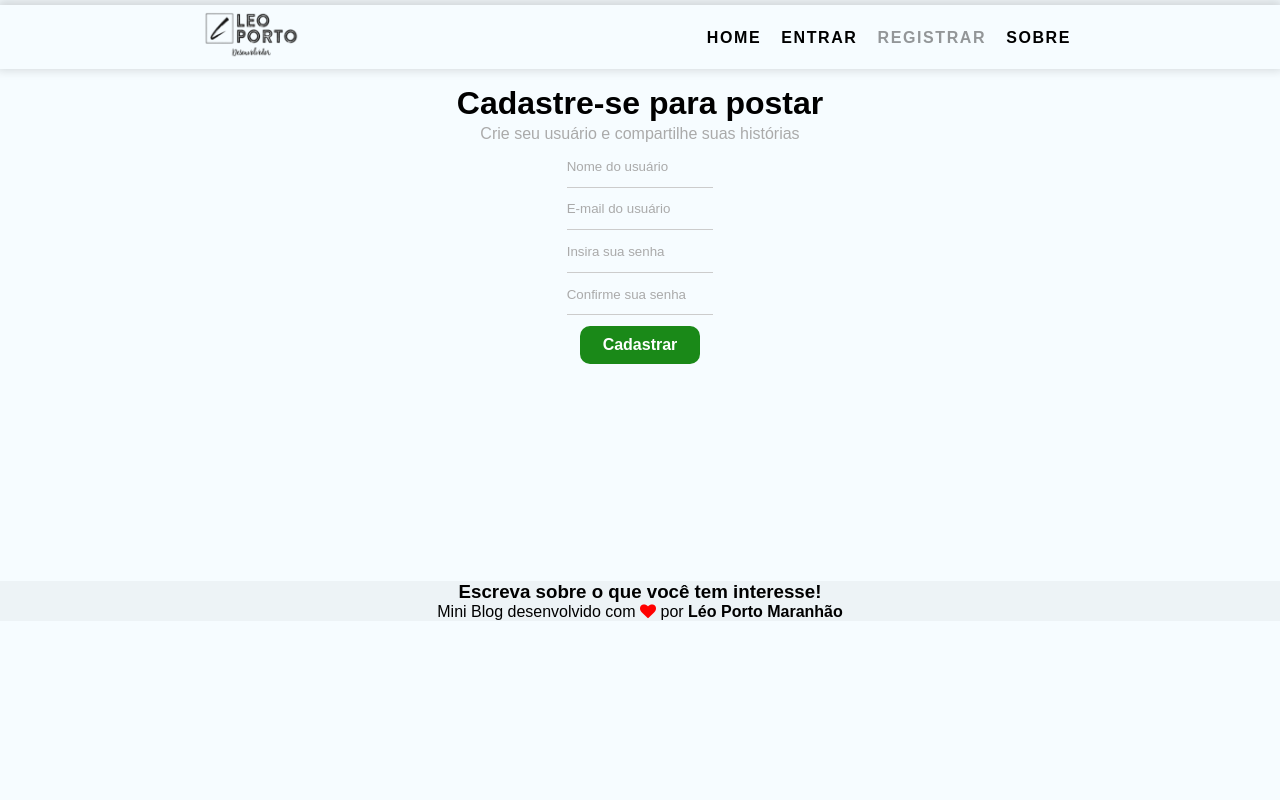
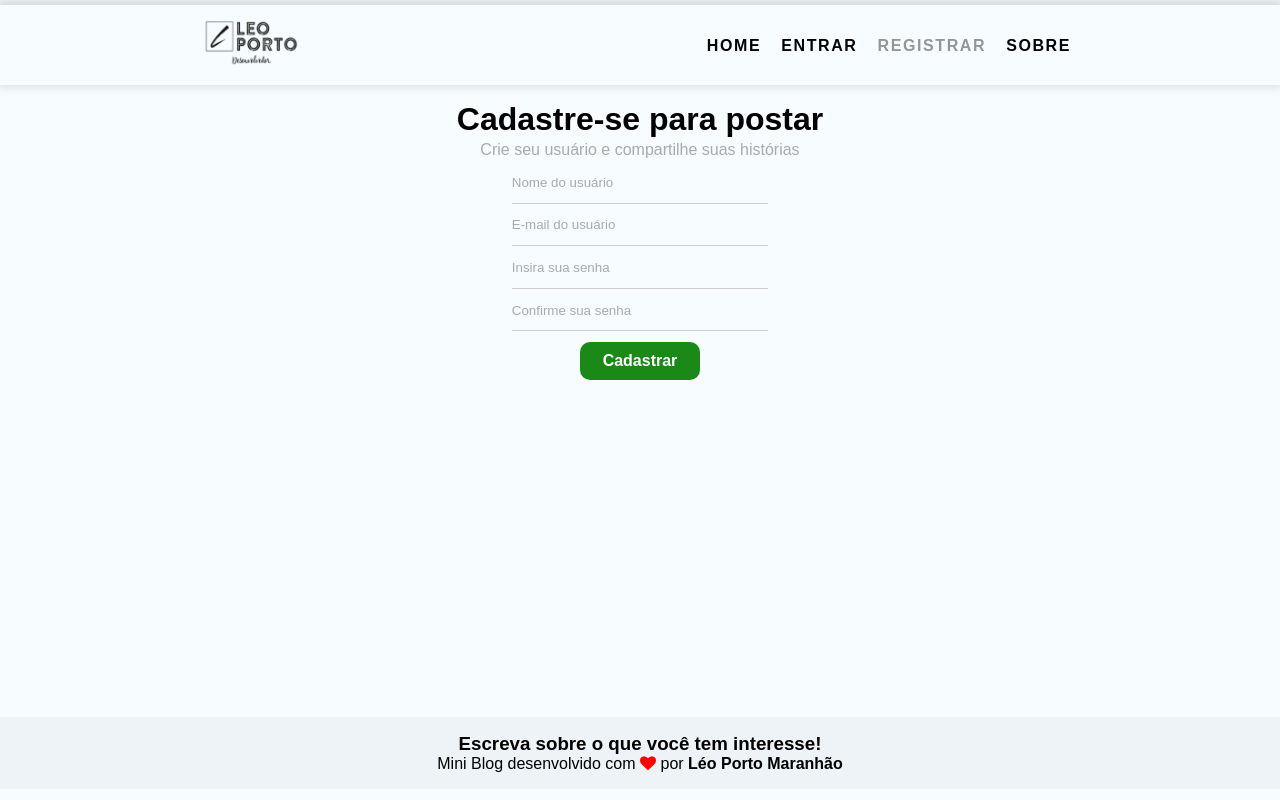
Before and after one commit to LeozinhoPortoM/react-miniblog, a React (Create React App) app: page /register in a window 1280 px wide. Built offline with nearby package versions, Linux system fonts and the light colour scheme; the HTML template or start-up script is replaced by a standard one.

Commit message:
setting pages styles

```diff
--- a/src/components/Footer/style.css
+++ b/src/components/Footer/style.css
@@ -4,4 +4,5 @@ footer{
     align-items: center;
     justify-content: center;
     background-color: #edf3f6;
+    height: 9vh;
 }
--- a/src/components/Navbar/style.css
+++ b/src/components/Navbar/style.css
@@ -1,4 +1,5 @@
 nav {
+  height: 10vh;
   display: flex;
   justify-content: space-around;
   align-items: center;
--- a/src/index.css
+++ b/src/index.css
@@ -38,7 +38,7 @@ nav button:hover {
 }
 
 form {
-  max-width: 40%;
+  max-width: 70%;
   margin: 0 auto;
 }
 
--- a/src/main/App.css
+++ b/src/main/App.css
@@ -1,6 +1,6 @@
 .container {
   display: flex;
   justify-content: center;
-  min-height: 60vh;
+  min-height: 75vh;
   margin: 1rem;
 }
```
